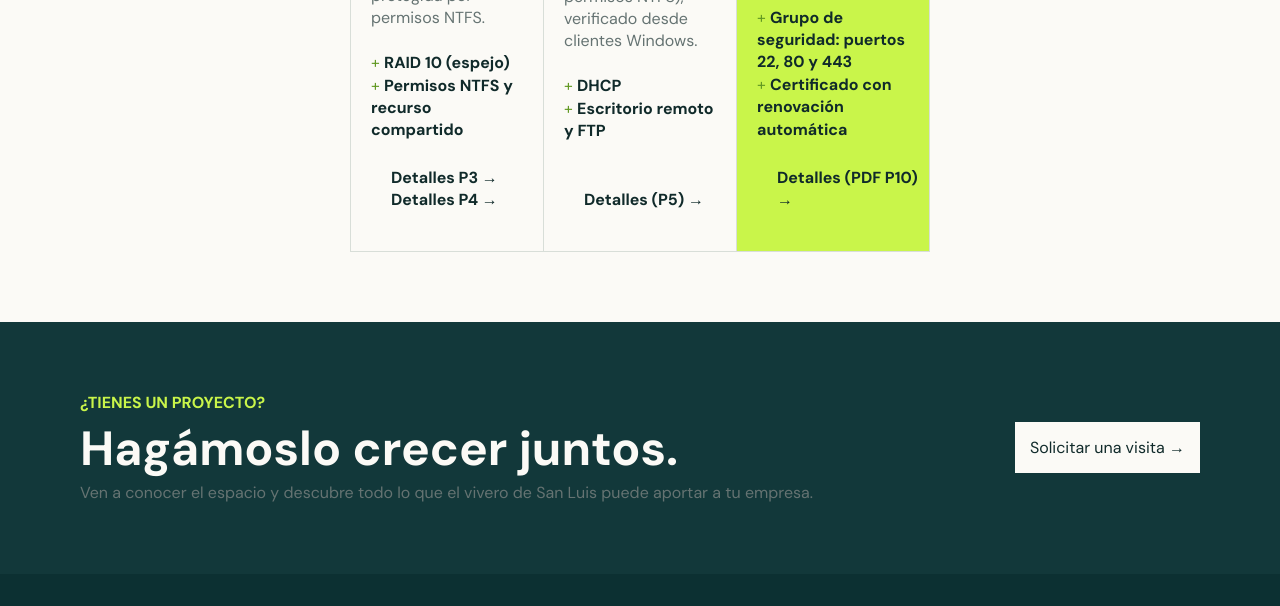
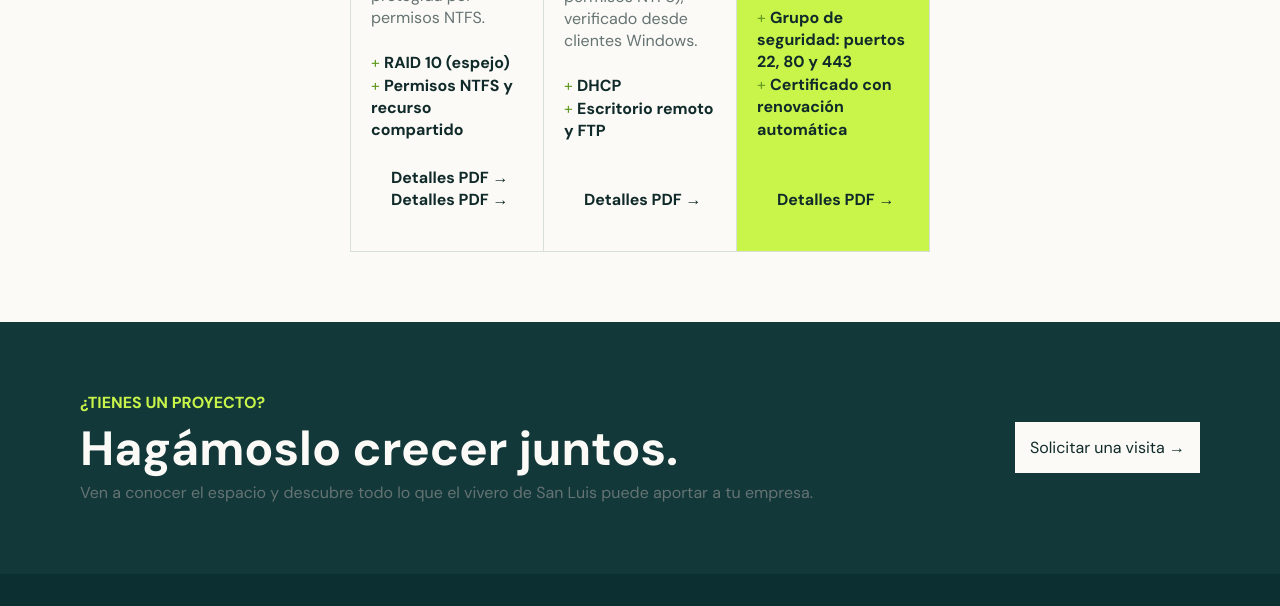
Before and after one commit to Siegwurm666/Reto2-Pagina-web, a plain HTML site: page Vivero/index.html in a window 1280 px wide. Shown: the part 3712-4318 px from the top of the page. Drawn offline with Linux system fonts and the light colour scheme.

Commit message:
arreglos de información ultimo momento

```diff
--- a/Vivero/index.html
+++ b/Vivero/index.html
@@ -139,8 +139,8 @@
                     <p><span class="verde2">+ </span><b>RAID 10 (espejo)</b></p>
                     <p><span class="verde2">+ </span><b>Permisos NTFS y recurso compartido</b></p>
                     <div class="enlace">
-                        <a class="negrita" href="https://drive.google.com/drive/folders/1r7NKsukN6vYGliDHUR1iUSrC_rjMHTFd?usp=sharing" target="_blank" rel="noopener">Detalles P3 &rarr;</a> &nbsp;
-                        <a class="negrita" href="https://drive.google.com/drive/folders/1rg5G0h0vXOQ55Jl-7nIytv49YRZk15Uu?usp=sharing" target="_blank" rel="noopener">Detalles P4 &rarr;</a>
+                        <a class="negrita" href="https://drive.google.com/drive/folders/1r7NKsukN6vYGliDHUR1iUSrC_rjMHTFd?usp=sharing" target="_blank" rel="noopener">Detalles PDF &rarr;</a> &nbsp;
+                        <a class="negrita" href="https://drive.google.com/drive/folders/1rg5G0h0vXOQ55Jl-7nIytv49YRZk15Uu?usp=sharing" target="_blank" rel="noopener">Detalles PDF &rarr;</a>
                     </div>
 
                 </div>
@@ -153,7 +153,7 @@
                     <p><span class="verde2">+ </span><b>DHCP</b></p>
                     <p><span class="verde2">+ </span><b>Escritorio remoto y FTP</b></p>
                     <div class="enlace">
-                        <a class="negrita" href="https://drive.google.com/drive/folders/1TOH9nKeeUA0GM4V1e34vmMvTG7MCVj9-?usp=sharing" target="_blank" rel="noopener">Detalles (P5) &rarr;</a>
+                        <a class="negrita" href="https://drive.google.com/drive/folders/1TOH9nKeeUA0GM4V1e34vmMvTG7MCVj9-?usp=sharing" target="_blank" rel="noopener">Detalles PDF &rarr;</a>
                     </div>
                 </div>
                 <div class="fondoverde">
@@ -165,7 +165,7 @@
                     <p><span class="verde2">+ </span><b>Grupo de seguridad: puertos 22, 80 y 443</b></p>
                     <p><span class="verde2">+ </span><b>Certificado con renovación automática</b></p>
                     <div class="enlace">
-                        <a class="negrita" href="https://drive.google.com/file/d/1IDgQYguM1d2UsV1Dkbm33nwIqXmwBd6G/view?usp=sharing" target="_blank" rel="noopener">Detalles (PDF P10) &rarr;</a>
+                        <a class="negrita" href="https://drive.google.com/file/d/1IDgQYguM1d2UsV1Dkbm33nwIqXmwBd6G/view?usp=sharing" target="_blank" rel="noopener">Detalles PDF &rarr;</a>
                     </div>
                 </div>
             </article>
```
Also changed, not shown: Vivero/contacto.html (+2 -2 lines), Vivero/sostenibilidad.html (+3 -3 lines), 1 other file.
